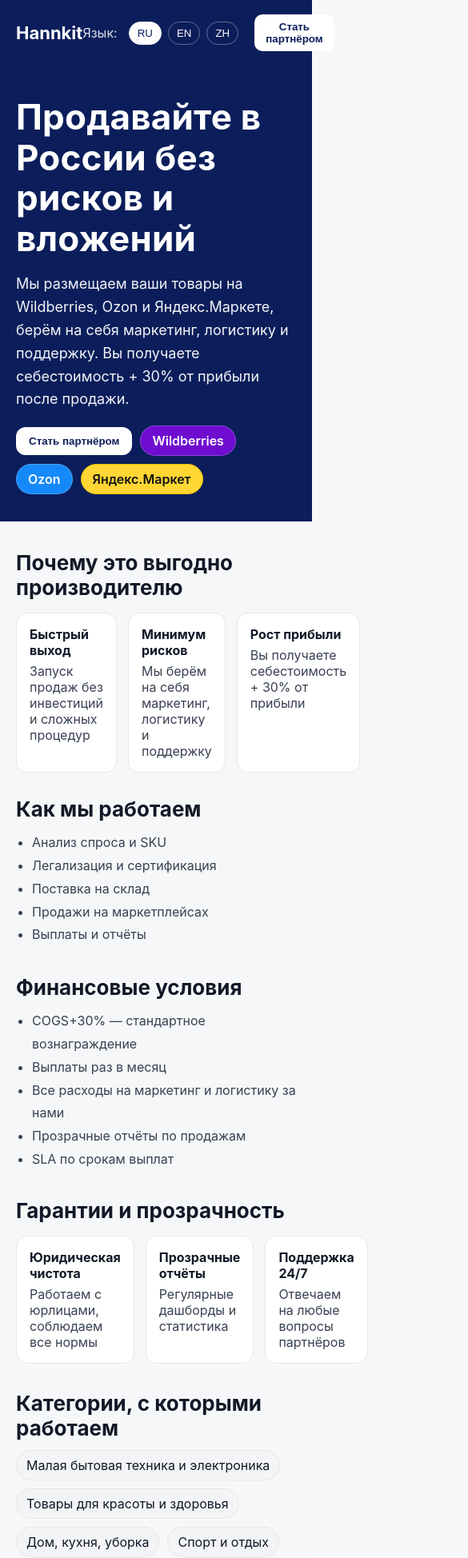
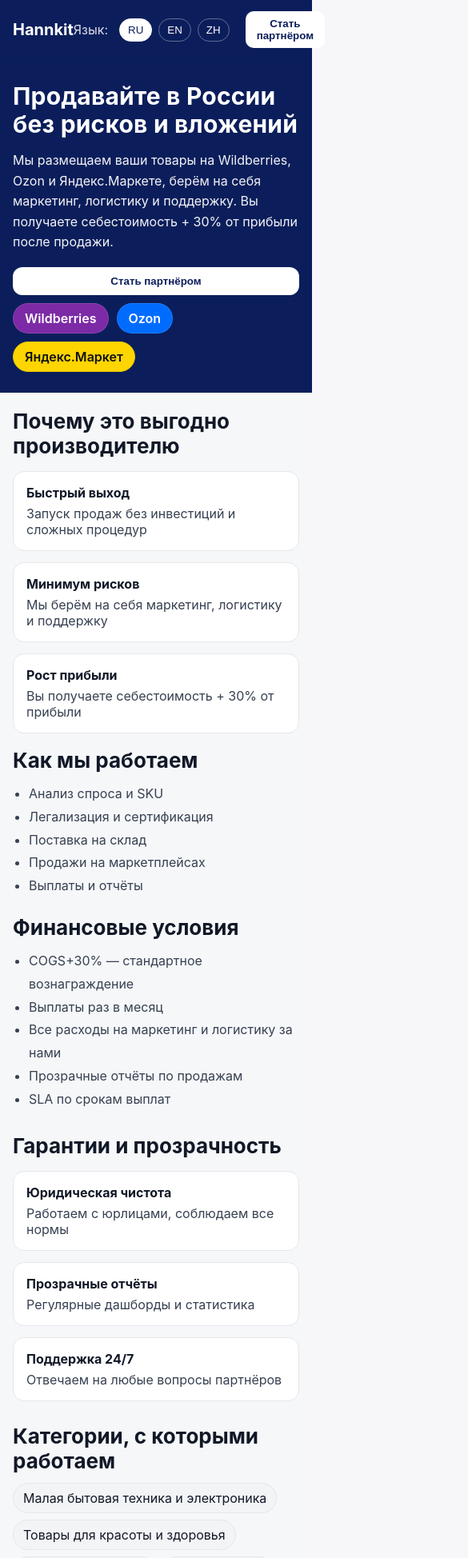
Before and after one commit to VAsily83/hannkit-landing, a Next.js app: page / in a window 390 px wide. Shown: the top 1948 px of the page at 80% size, 585 px wide, since content can reach past the window. Built offline with nearby package versions, Linux system fonts and the light colour scheme; no server answers.

Commit message:
Update index.tsx

```diff
--- a/pages/index.tsx
+++ b/pages/index.tsx
@@ -1,7 +1,24 @@
-// pages/index.tsx
-import React, { useMemo, useRef, useState } from "react";
-import PhoneInput from "react-phone-number-input";
-import "react-phone-number-input/style.css";
+import React, { useEffect, useMemo, useRef, useState } from "react";
+import PhoneInput from "react-phone-number-input"; // CSS уже подключен в _app.tsx
+
+// ===== Helpers / Responsive =====
+function useMedia(query: string, initial = false) {
+  const [matches, setMatches] = useState(initial);
+  useEffect(() => {
+    if (typeof window === "undefined") return;
+    const mql = window.matchMedia(query);
+    const onChange = (e: MediaQueryListEvent | MediaQueryList) =>
+      setMatches("matches" in e ? e.matches : e.matches);
+    setMatches(mql.matches);
+    // @ts-ignore (Safari < 14)
+    mql.addEventListener ? mql.addEventListener("change", onChange) : mql.addListener(onChange);
+    return () => {
+      // @ts-ignore (Safari < 14)
+      mql.removeEventListener ? mql.removeEventListener("change", onChange) : mql.removeListener(onChange);
+    };
+  }, [query]);
+  return matches;
+}
 
 type Lang = "ru" | "en" | "zh";
 
@@ -16,19 +33,14 @@
   chip: "#F3F4F6",
 };
 
-// Бренд-цвета для чипсов маркетплейсов
-type BrandKey = "wb" | "ozon" | "ym";
-const BRAND_STYLE: Record<BrandKey, { bg: string; text: string; border?: string }> = {
-  wb: { bg: "#6E0DD0", text: "#FFFFFF" },        // Wildberries
-  ozon: { bg: "#1689FA", text: "#FFFFFF" },      // Ozon
-  ym: { bg: "#FFD633", text: "#111111", border: "#E6C300" }, // Яндекс.Маркет
-};
-const detectBrand = (label: string): BrandKey | null => {
-  const s = label.toLowerCase();
-  if (/(wildberries|вилдбер|вб)/.test(s)) return "wb";
-  if (/(ozon|озон)/.test(s)) return "ozon";
-  if (/(yandex|яндекс|маркет)/.test(s)) return "ym";
-  return null;
+const MARKET_COLORS: Record<
+  "Wildberries" | "Ozon" | "Яндекс.Маркет" | "Yandex.Market",
+  { bg: string; text: string; border?: string }
+> = {
+  Wildberries: { bg: "#7C2AA6", text: "#FFFFFF" },
+  Ozon: { bg: "#006CFF", text: "#FFFFFF" },
+  "Яндекс.Маркет": { bg: "#FFD500", text: "#111111", border: "#E5C700" },
+  "Yandex.Market": { bg: "#FFD500", text: "#111111", border: "#E5C700" },
 };
 
 const TDICT: Record<
@@ -88,7 +100,13 @@
       { title: "Рост прибыли", text: "Вы получаете себестоимость + 30% от прибыли" },
     ],
     howTitle: "Как мы работаем",
-    how: ["Анализ спроса и SKU", "Легализация и сертификация", "Поставка на склад", "Продажи на маркетплейсах", "Выплаты и отчёты"],
+    how: [
+      "Анализ спроса и SKU",
+      "Легализация и сертификация",
+      "Поставка на склад",
+      "Продажи на маркетплейсах",
+      "Выплаты и отчёты",
+    ],
     finTitle: "Финансовые условия",
     fin: [
       "COGS+30% — стандартное вознаграждение",
@@ -104,7 +122,14 @@
       { title: "Поддержка 24/7", text: "Отвечаем на любые вопросы партнёров" },
     ],
     catsTitle: "Категории, с которыми работаем",
-    cats: ["Малая бытовая техника и электроника", "Товары для красоты и здоровья", "Дом, кухня, уборка", "Спорт и отдых", "Автотовары и инструменты", "Детские товары"],
+    cats: [
+      "Малая бытовая техника и электроника",
+      "Товары для красоты и здоровья",
+      "Дом, кухня, уборка",
+      "Спорт и отдых",
+      "Автотовары и инструменты",
+      "Детские товары",
+    ],
     b2bTitle: "B2B для продавцов маркетплейсов",
     b2bLead: "Оптовые поставки и решения для действующих селлеров.",
     b2b: [
@@ -147,9 +172,21 @@
       { title: "Profit growth", text: "You get cost price + 30% of profit" },
     ],
     howTitle: "How we work",
-    how: ["Demand & SKU analysis", "Legalization & certification", "Warehouse delivery", "Marketplace sales", "Payouts & reports"],
+    how: [
+      "Demand & SKU analysis",
+      "Legalization & certification",
+      "Warehouse delivery",
+      "Marketplace sales",
+      "Payouts & reports",
+    ],
     finTitle: "Financial terms",
-    fin: ["COGS+30% — standard reward", "Monthly payouts", "We cover marketing & logistics", "Transparent sales reports", "Payouts SLA"],
+    fin: [
+      "COGS+30% — standard reward",
+      "Monthly payouts",
+      "We cover marketing & logistics",
+      "Transparent sales reports",
+      "Payouts SLA",
+    ],
     trustTitle: "Assurance & transparency",
     trust: [
       { title: "Legal compliance", text: "We work with legal entities and follow all norms" },
@@ -157,7 +194,14 @@
       { title: "Support 24/7", text: "We answer partner questions around the clock" },
     ],
     catsTitle: "Categories we work with",
-    cats: ["Small appliances & electronics", "Beauty & health", "Home & cleaning", "Sport & outdoor", "Auto goods & tools", "Kids"],
+    cats: [
+      "Small appliances & electronics",
+      "Beauty & health",
+      "Home & cleaning",
+      "Sport & outdoor",
+      "Auto goods & tools",
+      "Kids",
+    ],
     b2bTitle: "B2B for marketplace sellers",
     b2bLead: "Wholesale supply and solutions for active sellers.",
     b2b: [
@@ -189,7 +233,8 @@
     brand: "Hannkit",
     langLabel: "语言",
     heroTitle: "零风险零投入进入俄罗斯市场",
-    heroLead: "我们将您的产品上架至 Wildberries、Ozon 与 Yandex.Market，并负责营销、物流与支持。售出后您获得成本价 + 30% 的利润。",
+    heroLead:
+      "我们将您的产品上架至 Wildberries、Ozon 与 Yandex.Market，并负责营销、物流与支持。售出后您获得成本价 + 30% 的利润。",
     ctas: { partner: "成为合作伙伴", b2bCta: "索取 B2B 条款" },
     badges: ["Wildberries", "Ozon", "Yandex.Market"],
     whyTitle: "对制造商的优势",
@@ -243,10 +288,16 @@
   const [lang, setLang] = useState<Lang>("ru");
   const T = useMemo(() => TDICT[lang], [lang]);
 
+  const isTablet = useMedia("(max-width: 1024px)");
+  const isMobile = useMedia("(max-width: 640px)");
+
   const [openLead, setOpenLead] = useState(false);
   const [name, setName] = useState("");
   const [mail, setMail] = useState("");
   const [phone, setPhone] = useState<string | undefined>();
+
+  const contactRef = useRef<HTMLDivElement>(null);
+  const openModal = () => setOpenLead(true);
 
   const FORMSPREE = process.env.NEXT_PUBLIC_FORMSPREE_ENDPOINT;
 
@@ -256,7 +307,13 @@
         const r = await fetch(FORMSPREE, {
           method: "POST",
           headers: { "Content-Type": "application/json", Accept: "application/json" },
-          body: JSON.stringify({ name, email: mail, phone, source: "hannkit.com", lang }),
+          body: JSON.stringify({
+            name,
+            email: mail,
+            phone,
+            source: "hannkit.com",
+            lang,
+          }),
         });
         if (r.ok) {
           alert(T.toastOk);
@@ -266,15 +323,21 @@
           setPhone(undefined);
           return;
         }
-      } catch {}
+      } catch {
+        /* fallthrough */
+      }
     }
+
     alert(T.toastFail);
     const subject = T.mailSubject;
     const body =
       `${T.formName}: ${name || "-"}\n` +
       `${T.formEmail}: ${mail || "-"}\n` +
       `${T.formPhone}: ${phone || "-"}`;
-    window.location.href = `mailto:Wildbizshop@gmail.com?subject=${encodeURIComponent(subject)}&body=${encodeURIComponent(body)}`;
+    const href = `mailto:Wildbizshop@gmail.com?subject=${encodeURIComponent(subject)}&body=${encodeURIComponent(
+      body
+    )}`;
+    window.location.href = href;
     setOpenLead(false);
   };
 
@@ -297,9 +360,27 @@
       }}
     >
       {/* Header */}
-      <header style={{ background: COLORS.brand, color: "#fff", position: "sticky", top: 0, zIndex: 20, borderBottom: `1px solid ${COLORS.brandSoft}` }}>
-        <div style={{ maxWidth: 1120, margin: "0 auto", padding: "18px 20px", display: "flex", alignItems: "center", justifyContent: "space-between" }}>
-          <div style={{ fontWeight: 700, fontSize: 22 }}>{T.brand}</div>
+      <header
+        style={{
+          background: COLORS.brand,
+          color: "#fff",
+          position: "sticky",
+          top: 0,
+          zIndex: 20,
+          borderBottom: `1px solid ${COLORS.brandSoft}`,
+        }}
+      >
+        <div
+          style={{
+            maxWidth: 1120,
+            margin: "0 auto",
+            padding: isMobile ? "14px 16px" : "18px 20px",
+            display: "flex",
+            alignItems: "center",
+            justifyContent: "space-between",
+          }}
+        >
+          <div style={{ fontWeight: 700, fontSize: isMobile ? 20 : 22 }}>{T.brand}</div>
 
           <div style={{ display: "flex", gap: 8, alignItems: "center" }}>
             <span style={{ opacity: 0.85, marginRight: 6 }}>{T.langLabel}:</span>
@@ -320,8 +401,17 @@
               </button>
             ))}
             <button
-              onClick={() => setOpenLead(true)}
-              style={{ marginLeft: 12, padding: "8px 14px", background: "#fff", color: COLORS.brand, border: "none", borderRadius: 10, fontWeight: 600, cursor: "pointer" }}
+              onClick={openModal}
+              style={{
+                marginLeft: 12,
+                padding: "8px 14px",
+                background: "#fff",
+                color: COLORS.brand,
+                border: "none",
+                borderRadius: 10,
+                fontWeight: 600,
+                cursor: "pointer",
+              }}
             >
               {T.ctas.partner}
             </button>
@@ -331,29 +421,58 @@
 
       {/* Hero */}
       <section style={{ background: COLORS.brand, color: "#fff" }}>
-        <div style={{ maxWidth: 1120, margin: "0 auto", padding: "38px 20px 34px" }}>
-          <h1 style={{ fontSize: 44, lineHeight: 1.15, letterSpacing: 0.2, margin: "0 0 14px" }}>{T.heroTitle}</h1>
-          <p style={{ maxWidth: 840, fontSize: 18, lineHeight: 1.6, opacity: 0.95 }}>{T.heroLead}</p>
+        <div style={{ maxWidth: 1120, margin: "0 auto", padding: isMobile ? "28px 16px 26px" : "38px 20px 34px" }}>
+          <h1
+            style={{
+              fontSize: isMobile ? 30 : 44,
+              lineHeight: 1.15,
+              letterSpacing: 0.2,
+              margin: "0 0 14px",
+            }}
+          >
+            {T.heroTitle}
+          </h1>
+          <p style={{ maxWidth: 840, fontSize: isMobile ? 16 : 18, lineHeight: 1.6, opacity: 0.95 }}>{T.heroLead}</p>
 
-          <div style={{ marginTop: 18, display: "flex", gap: 10, alignItems: "center", flexWrap: "wrap" }}>
+          <div
+            style={{
+              marginTop: 18,
+              display: "flex",
+              gap: 10,
+              alignItems: "center",
+              flexWrap: "wrap",
+            }}
+          >
             <button
-              onClick={() => setOpenLead(true)}
-              style={{ padding: "10px 16px", background: "#fff", color: COLORS.brand, border: "none", borderRadius: 12, fontWeight: 700, cursor: "pointer" }}
+              onClick={openModal}
+              style={{
+                padding: "10px 16px",
+                background: "#fff",
+                color: COLORS.brand,
+                border: "none",
+                borderRadius: 12,
+                fontWeight: 700,
+                cursor: "pointer",
+                width: isMobile ? "100%" : "auto",
+              }}
             >
               {T.ctas.partner}
             </button>
+
             {T.badges.map((b, i) => {
-              const key = detectBrand(b);
-              const styles = key ? BRAND_STYLE[key] : null;
+              const style = MARKET_COLORS[b as keyof typeof MARKET_COLORS] || {
+                bg: "rgba(255,255,255,.12)",
+                text: "#fff",
+              };
               return (
                 <span
                   key={i}
                   style={{
                     padding: "8px 14px",
                     borderRadius: 999,
-                    background: styles ? styles.bg : "rgba(255,255,255,.12)",
-                    color: styles ? styles.text : "#fff",
-                    border: styles?.border ? `1px solid ${styles.border}` : "1px solid rgba(255,255,255,.22)",
+                    background: style.bg,
+                    color: style.text,
+                    border: style.border ? `1px solid ${style.border}` : "1px solid rgba(255,255,255,.12)",
                     fontWeight: 600,
                   }}
                 >
@@ -365,10 +484,16 @@
         </div>
       </section>
 
-      {/* Why */}
-      <section style={{ maxWidth: 1120, margin: "0 auto", padding: "36px 20px 6px" }}>
+      {/* Why — один раз */}
+      <section style={{ maxWidth: 1120, margin: "0 auto", padding: isMobile ? "20px 16px 6px" : "36px 20px 6px" }}>
         <h2 style={{ fontSize: 26, margin: "0 0 16px" }}>{T.whyTitle}</h2>
-        <div style={{ display: "grid", gridTemplateColumns: "repeat(3, 1fr)", gap: 14 }}>
+        <div
+          style={{
+            display: "grid",
+            gridTemplateColumns: isMobile ? "1fr" : isTablet ? "repeat(2, 1fr)" : "repeat(3, 1fr)",
+            gap: 14,
+          }}
+        >
           {T.why.map((card, i) => (
             <div key={i} style={{ background: COLORS.card, border: `1px solid ${COLORS.border}`, borderRadius: 14, padding: 16 }}>
               <div style={{ fontWeight: 700, marginBottom: 6 }}>{card.title}</div>
@@ -379,7 +504,7 @@
       </section>
 
       {/* How */}
-      <section style={{ maxWidth: 1120, margin: "0 auto", padding: "24px 20px" }}>
+      <section style={{ maxWidth: 1120, margin: "0 auto", padding: isMobile ? "12px 16px" : "24px 20px" }}>
         <h2 style={{ fontSize: 26, margin: "0 0 12px" }}>{T.howTitle}</h2>
         <ul style={{ paddingLeft: 20, lineHeight: 1.8, color: COLORS.subtext, margin: 0 }}>
           {T.how.map((li, i) => (
@@ -389,7 +514,7 @@
       </section>
 
       {/* Financials */}
-      <section style={{ maxWidth: 1120, margin: "0 auto", padding: "12px 20px 24px" }}>
+      <section style={{ maxWidth: 1120, margin: "0 auto", padding: isMobile ? "10px 16px 20px" : "12px 20px 24px" }}>
         <h2 style={{ fontSize: 26, margin: "0 0 12px" }}>{T.finTitle}</h2>
         <ul style={{ paddingLeft: 20, lineHeight: 1.8, color: COLORS.subtext, margin: 0 }}>
           {T.fin.map((li, i) => (
@@ -399,9 +524,15 @@
       </section>
 
       {/* Trust */}
-      <section style={{ maxWidth: 1120, margin: "0 auto", padding: "10px 20px 24px" }}>
+      <section style={{ maxWidth: 1120, margin: "0 auto", padding: isMobile ? "8px 16px 20px" : "10px 20px 24px" }}>
         <h2 style={{ fontSize: 26, margin: "0 0 16px" }}>{T.trustTitle}</h2>
-        <div style={{ display: "grid", gridTemplateColumns: "repeat(3, 1fr)", gap: 14 }}>
+        <div
+          style={{
+            display: "grid",
+            gridTemplateColumns: isMobile ? "1fr" : isTablet ? "repeat(2, 1fr)" : "repeat(3, 1fr)",
+            gap: 14,
+          }}
+        >
           {T.trust.map((card, i) => (
             <div key={i} style={{ background: COLORS.card, border: `1px solid ${COLORS.border}`, borderRadius: 14, padding: 16 }}>
               <div style={{ fontWeight: 700, marginBottom: 6 }}>{card.title}</div>
@@ -412,9 +543,9 @@
       </section>
 
       {/* Categories */}
-      <section style={{ maxWidth: 1120, margin: "0 auto", padding: "10px 20px 28px" }}>
+      <section style={{ maxWidth: 1120, margin: "0 auto", padding: isMobile ? "8px 16px 24px" : "10px 20px 28px" }}>
         <h2 style={{ fontSize: 26, margin: "0 0 12px" }}>{T.catsTitle}</h2>
-        <div style={{ display: "flex", flexWrap: "wrap", gap: 10 }}>
+        <div style={{ display: "flex", flexWrap: "wrap", gap: isMobile ? 8 : 10 }}>
           {T.cats.map((c, i) => (
             <span key={i} style={{ background: COLORS.chip, border: `1px solid ${COLORS.border}`, borderRadius: 999, padding: "8px 12px" }}>
               {c}
@@ -424,10 +555,16 @@
       </section>
 
       {/* B2B */}
-      <section style={{ maxWidth: 1120, margin: "0 auto", padding: "6px 20px 34px" }}>
+      <section style={{ maxWidth: 1120, margin: "0 auto", padding: isMobile ? "4px 16px 28px" : "6px 20px 34px" }}>
         <h2 style={{ fontSize: 26, margin: "0 0 6px" }}>{T.b2bTitle}</h2>
         <p style={{ color: COLORS.subtext, margin: "0 0 14px" }}>{T.b2bLead}</p>
-        <div style={{ display: "grid", gridTemplateColumns: "repeat(4, 1fr)", gap: 14 }}>
+        <div
+          style={{
+            display: "grid",
+            gridTemplateColumns: isMobile ? "1fr" : isTablet ? "repeat(2, 1fr)" : "repeat(4, 1fr)",
+            gap: 14,
+          }}
+        >
           {T.b2b.map((b, i) => (
             <div key={i} style={{ background: COLORS.card, border: `1px solid ${COLORS.border}`, borderRadius: 14, padding: 16 }}>
               <div style={{ fontWeight: 700, marginBottom: 6 }}>{b.title}</div>
@@ -436,20 +573,35 @@
           ))}
         </div>
         <button
-          onClick={() => setOpenLead(true)}
-          style={{ marginTop: 12, padding: "10px 16px", background: COLORS.brand, color: "#fff", border: "none", borderRadius: 12, cursor: "pointer" }}
+          onClick={openModal}
+          style={{
+            marginTop: 12,
+            padding: isMobile ? "10px 14px" : "10px 16px",
+            background: COLORS.brand,
+            color: "#fff",
+            border: "none",
+            borderRadius: 12,
+            cursor: "pointer",
+            width: isMobile ? "100%" : "auto",
+          }}
         >
           {T.ctas.b2bCta}
         </button>
       </section>
 
       {/* Contacts */}
-      <section style={{ background: COLORS.bg, borderTop: `1px solid ${COLORS.border}` }}>
-        <div style={{ maxWidth: 1120, margin: "0 auto", padding: "22px 20px 36px" }}>
+      <section ref={contactRef} style={{ background: COLORS.bg, borderTop: `1px solid ${COLORS.border}` }}>
+        <div style={{ maxWidth: 1120, margin: "0 auto", padding: isMobile ? "18px 16px 28px" : "22px 20px 36px" }}>
           <h2 style={{ fontSize: 26, margin: "0 0 6px" }}>{T.contactTitle}</h2>
           <p style={{ color: COLORS.subtext, margin: "0 0 14px" }}>{T.contactLead}</p>
 
-          <div style={{ display: "grid", gridTemplateColumns: "repeat(3, 1fr)", gap: 14 }}>
+          <div
+            style={{
+              display: "grid",
+              gridTemplateColumns: isMobile ? "1fr" : isTablet ? "repeat(2, 1fr)" : "repeat(3, 1fr)",
+              gap: 14,
+            }}
+          >
             <div style={{ background: COLORS.card, border: `1px solid ${COLORS.border}`, borderRadius: 14, padding: 16 }}>
               <div style={{ fontWeight: 700, marginBottom: 6 }}>{T.emailLabel}</div>
               <a href="mailto:Wildbizshop@gmail.com" style={{ color: COLORS.brand, textDecoration: "none", fontWeight: 600 }}>
@@ -470,14 +622,7 @@
                 ID: <b>HardVassya</b>
               </div>
               <button
-                onClick={async () => {
-                  try {
-                    await navigator.clipboard.writeText("HardVassya");
-                    alert(lang === "ru" ? "ID скопирован" : lang === "en" ? "ID copied" : "已复制 ID");
-                  } catch {
-                    alert(lang === "ru" ? "Не удалось скопировать" : lang === "en" ? "Copy failed" : "复制失败");
-                  }
-                }}
+                onClick={copyWeChat}
                 style={{ padding: "8px 12px", borderRadius: 10, border: `1px solid ${COLORS.border}`, background: COLORS.chip, cursor: "pointer" }}
               >
                 {T.wcCopy}
@@ -493,7 +638,7 @@
         <div style={{ maxWidth: 1120, margin: "0 auto", padding: "16px 20px", color: COLORS.subtext }}>{T.footer}</div>
       </footer>
 
-      {/* Modal — форма лида */}
+      {/* Modal mini-form */}
       {openLead && (
         <div
           onClick={() => setOpenLead(false)}
@@ -501,7 +646,14 @@
         >
           <div
             onClick={(e) => e.stopPropagation()}
-            style={{ width: 380, background: "#fff", borderRadius: 14, border: `1px solid ${COLORS.border}`, padding: 18, boxShadow: "0 12px 32px rgba(0,0,0,.18)" }}
+            style={{
+              width: isMobile ? 320 : 380,
+              background: "#fff",
+              borderRadius: 14,
+              border: `1px solid ${COLORS.border}`,
+              padding: 18,
+              boxShadow: "0 12px 32px rgba(0,0,0,.18)",
+            }}
           >
             <div style={{ fontSize: 18, fontWeight: 700, marginBottom: 10 }}>{T.formTitle}</div>
             <div style={{ display: "grid", gap: 10 }}>
@@ -518,28 +670,26 @@
                 type="email"
                 style={{ padding: "10px 12px", borderRadius: 10, border: `1px solid ${COLORS.border}`, outline: "none" }}
               />
-              {/* Телефон с префиксами стран */}
-              <PhoneInput
-                placeholder={T.formPhone}
-                value={phone}
-                onChange={setPhone}
-                defaultCountry="RU"
-                international
-                countryCallingCodeEditable={false}
-                style={{}}
-                inputComponent={(props: any) => (
-                  <input
-                    {...props}
-                    style={{
-                      width: "100%",
+              <div style={{ display: "grid", gap: 6 }}>
+                <label style={{ fontSize: 12, color: COLORS.subtext }}>{T.formPhone}</label>
+                <PhoneInput
+                  defaultCountry="RU"
+                  international
+                  countryCallingCodeEditable={true}
+                  value={phone}
+                  onChange={setPhone}
+                  placeholder="+7 900 000-00-00"
+                  numberInputProps={{
+                    style: {
                       padding: "10px 12px",
                       borderRadius: 10,
                       border: `1px solid ${COLORS.border}`,
                       outline: "none",
-                    }}
-                  />
-                )}
-              />
+                      width: "100%",
+                    },
+                  }}
+                />
+              </div>
             </div>
             <div style={{ display: "flex", gap: 8, marginTop: 12, justifyContent: "flex-end" }}>
               <button
```
